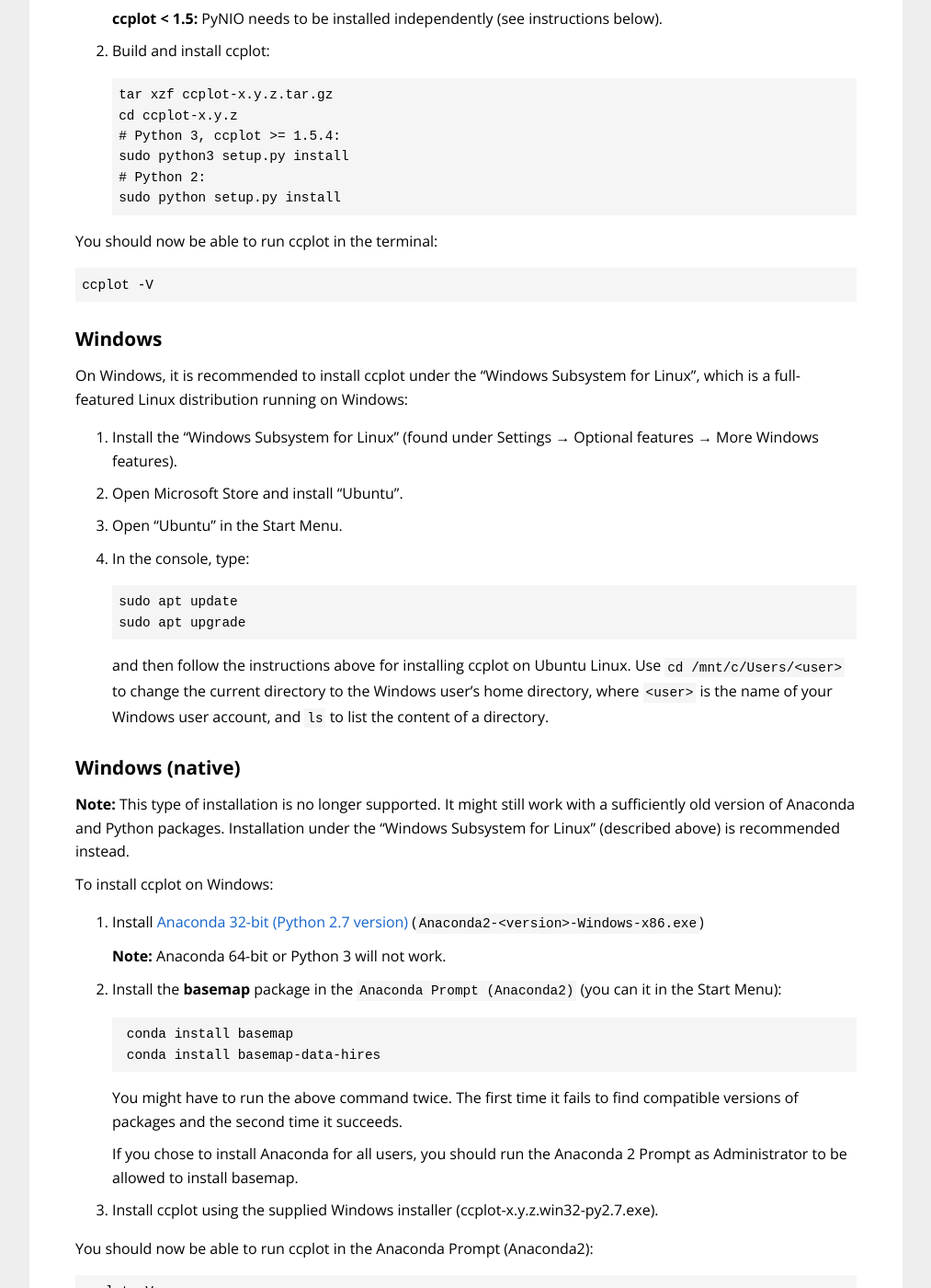
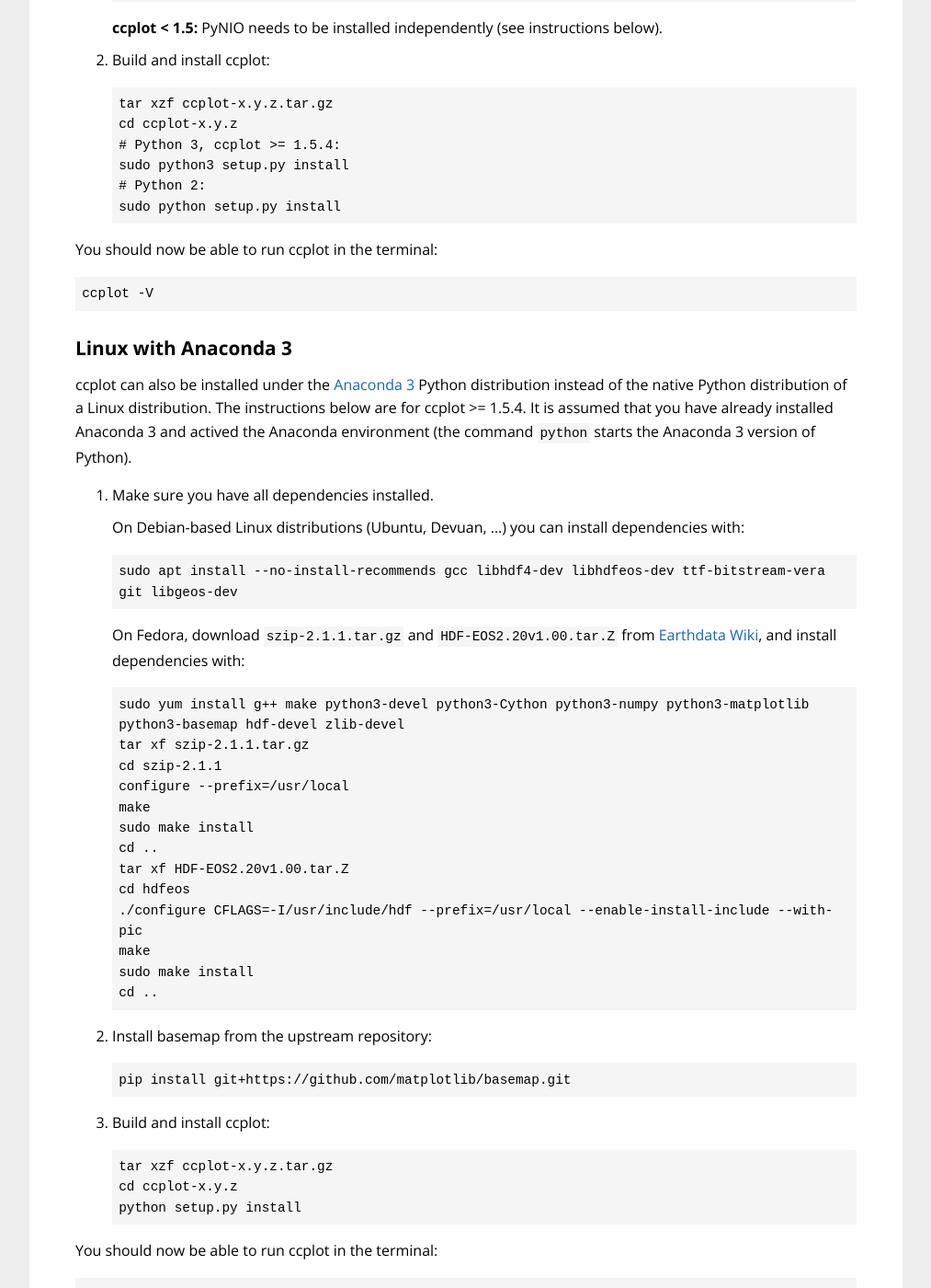
Before and after one commit to peterkuma/ccplot, a Jekyll site: the page built from download/index.md, in a window 1280 px wide and 1400 px high, scrolled down 2009 px. Shown: the whole window at 92% size, without its empty margins (133-1146 px from the left). Built offline with Jekyll 4.4.1, drawn with Linux system fonts in a browser that asks for light colours; some of the changed text lies outside the part shown.

Commit message:
Add installation instructions for Anaconda 3

```diff
--- a/download/index.md
+++ b/download/index.md
@@ -158,8 +158,8 @@ Supported Operating Systems
 ccplot works on unix-like operating systems (Linux, macOS, ...) and Windows.
 For best experience, it is recommended to install ccplot on Linux.
 
-Linux & Unix-like OS other than macOS
--------------------------------------
+Linux with native Python
+------------------------
 
 The following programs and libraries are required:
 
@@ -179,7 +179,9 @@ The following programs and libraries are required:
 To install the required libraries and ccplot:
 
 1. Make sure you have all dependencies installed.
-   On Debian-based distributions (Ubuntu, Devuan, ...) you can install dependencies with:
+
+   On Debian-based distributions (Ubuntu, Devuan, ...) you can install
+   dependencies with:
 
        # Python 3, ccplot >= 1.5.4
        sudo apt install --no-install-recommends python3 python3-dev gcc python3-distutils cython3 libhdf4-dev libhdfeos-dev python3-pil python3-numpy python3-matplotlib python3-mpltoolkits.basemap ttf-bitstream-vera
@@ -229,6 +231,54 @@ To install the required libraries and ccplot:
        sudo python3 setup.py install
        # Python 2:
        sudo python setup.py install
+
+You should now be able to run ccplot in the terminal:
+
+    ccplot -V
+
+Linux with Anaconda 3
+---------------------
+
+ccplot can also be installed under the [Anaconda 3](https://anaconda.org)
+Python distribution instead of the native Python distribution of a Linux
+distribution. The instructions below are for ccplot >= 1.5.4. It is assumed
+that you have already installed Anaconda 3 and actived the Anaconda environment
+(the command `python` starts the Anaconda 3 version of Python).
+
+1. Make sure you have all dependencies installed.
+
+   On Debian-based Linux distributions (Ubuntu, Devuan, ...) you can install
+   dependencies with:
+
+       sudo apt install --no-install-recommends gcc libhdf4-dev libhdfeos-dev ttf-bitstream-vera git libgeos-dev
+
+   On Fedora, download `szip-2.1.1.tar.gz` and `HDF-EOS2.20v1.00.tar.Z` from
+   [Earthdata Wiki](https://wiki.earthdata.nasa.gov/display/DAS/Toolkit+Downloads),
+   and install dependencies with:
+
+       sudo yum install g++ make python3-devel python3-Cython python3-numpy python3-matplotlib python3-basemap hdf-devel zlib-devel
+       tar xf szip-2.1.1.tar.gz
+       cd szip-2.1.1
+       configure --prefix=/usr/local
+       make
+       sudo make install
+       cd ..
+       tar xf HDF-EOS2.20v1.00.tar.Z
+       cd hdfeos
+       ./configure CFLAGS=-I/usr/include/hdf --prefix=/usr/local --enable-install-include --with-pic
+       make
+       sudo make install
+       cd ..
+
+2. Install basemap from the upstream repository:
+
+       pip install git+https://github.com/matplotlib/basemap.git
+
+3. Build and install ccplot:
+
+       tar xzf ccplot-x.y.z.tar.gz
+       cd ccplot-x.y.z
+       python setup.py install
 
 You should now be able to run ccplot in the terminal:
 
```
